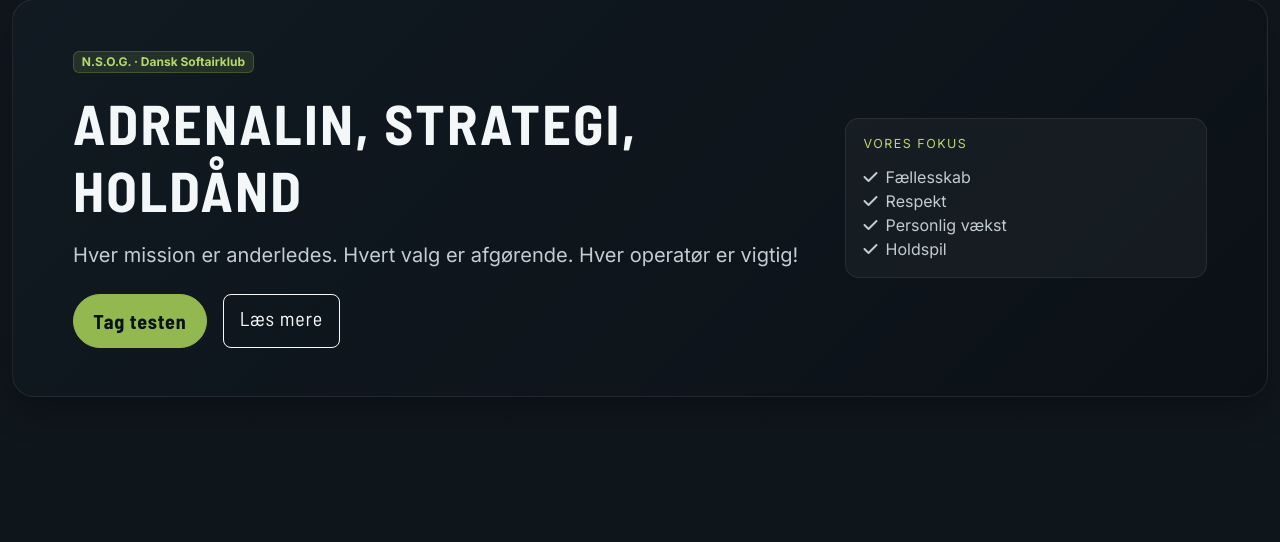
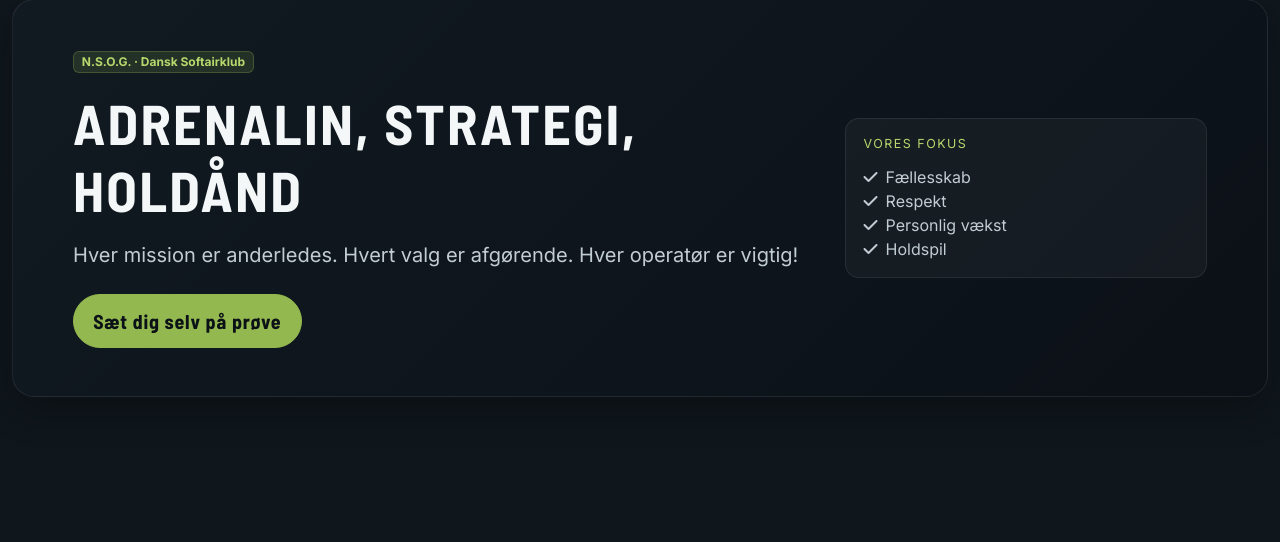
Before and after one commit to latorreandrea/teamhardball, a Django app: template home/templates/home/index.html in a window 1280 px wide. Shown: the part 161-703 px from the top of the page. Run offline with Django 5.2, Linux system fonts and the light colour scheme; the template is opened without the code that fills it, so the values that code supplies are empty; parts of the project's set-up code (start-up, migrations or seed data) failed here and were passed over.

Commit message:
Update hero section button text and add logo image

```diff
--- a/home/templates/home/partials/hero.html
+++ b/home/templates/home/partials/hero.html
@@ -10,8 +10,7 @@
                         Hver mission er anderledes. Hvert valg er afgørende. Hver operatør er vigtig!
                     </p>
                     <div class="d-flex flex-column flex-sm-row gap-3 hero-actions">
-                        <a href="#" class="btn btn-brand btn-lg">Tag testen</a>
-                        <a href="#" class="btn btn-outline-light btn-lg">Læs mere</a>
+                        <a href="#" class="btn btn-brand btn-lg">Sæt dig selv på prøve</a>
                     </div>
                 </div>
                 <div class="col-lg-4">
```
Also changed, not shown: static/images/logo.webp (added).
